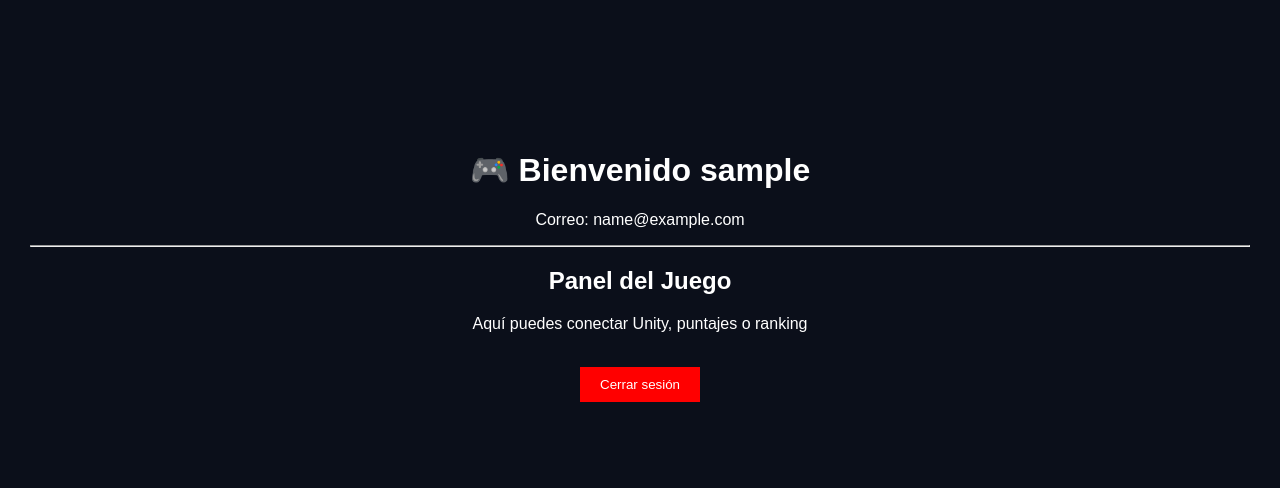
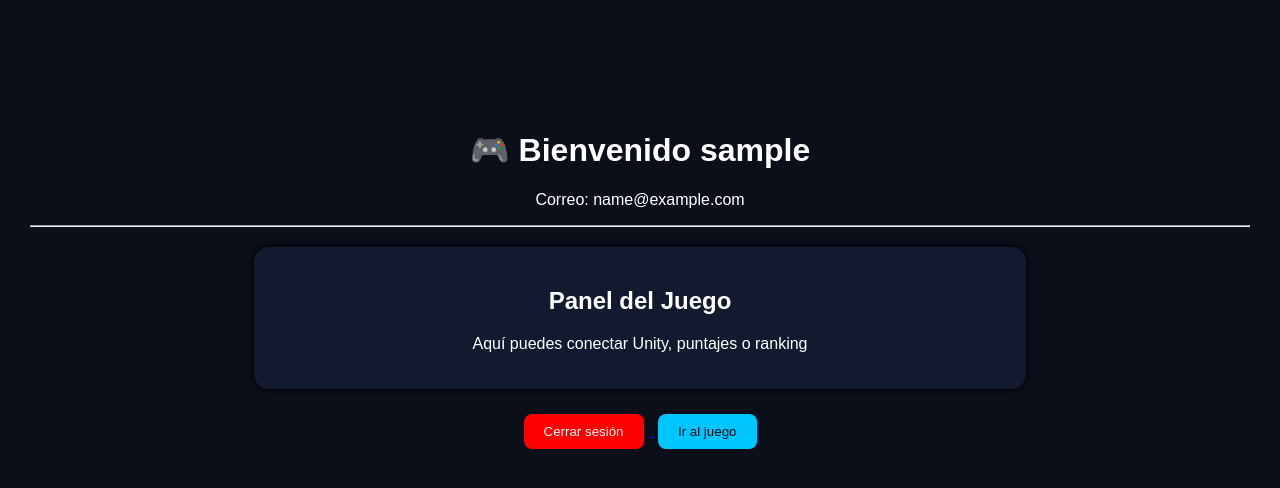
Before and after one commit to DanielD241/Juego-Pigeon-shot-en-Realidad-virtual-, a PHP site: page /panel.php in a window 1280 px wide. Shown: the top 488 px of the page. Run offline with PHP 8.4, Linux system fonts and the light colour scheme; the visitor is signed in with stand-in values (Sample User, id 1).

Commit message:
Actualizar panel.php

```diff
--- a/panel.php
+++ b/panel.php
@@ -6,6 +6,11 @@ if (!isset($_SESSION['usuario'])) {
     header("Location: login.html");
     exit();
 }
+
+// EVITAR CACHE (no volver atrás y entrar sin login)
+header("Cache-Control: no-cache, no-store, must-revalidate");
+header("Pragma: no-cache");
+header("Expires: 0");
 ?>
 
 <!DOCTYPE html>
@@ -24,16 +29,35 @@ body{
 }
 
 .box{
-    margin-top:100px;
+    margin-top:80px;
     padding:30px;
+}
+
+.card{
+    background:#111a2e;
+    padding:20px;
+    margin:20px auto;
+    width:60%;
+    border-radius:15px;
+    box-shadow:0 0 10px black;
 }
 
 button{
     padding:10px 20px;
     border:none;
-    background:red;
     color:white;
     cursor:pointer;
+    margin:5px;
+    border-radius:8px;
+}
+
+.logout{
+    background:red;
+}
+
+.play{
+    background:#00c6ff;
+    color:black;
 }
 </style>
 </head>
@@ -47,13 +71,19 @@ button{
 
     <hr>
 
-    <h2>Panel del Juego</h2>
-    <p>Aquí puedes conectar Unity, puntajes o ranking</p>
+    <!-- PANEL DEL JUEGO -->
+    <div class="card">
+        <h2>Panel del Juego</h2>
+        <p>Aquí puedes conectar Unity, puntajes o ranking</p>
+    </div>
 
-    <br>
+    <!-- BOTONES -->
+    <a href="logout.php">
+        <button class="logout">Cerrar sesión</button>
+    </a>
 
-    <a href="logout.php">
-        <button>Cerrar sesión</button>
+    <a href="index.html">
+        <button class="play">Ir al juego</button>
     </a>
 
 </div>
```
